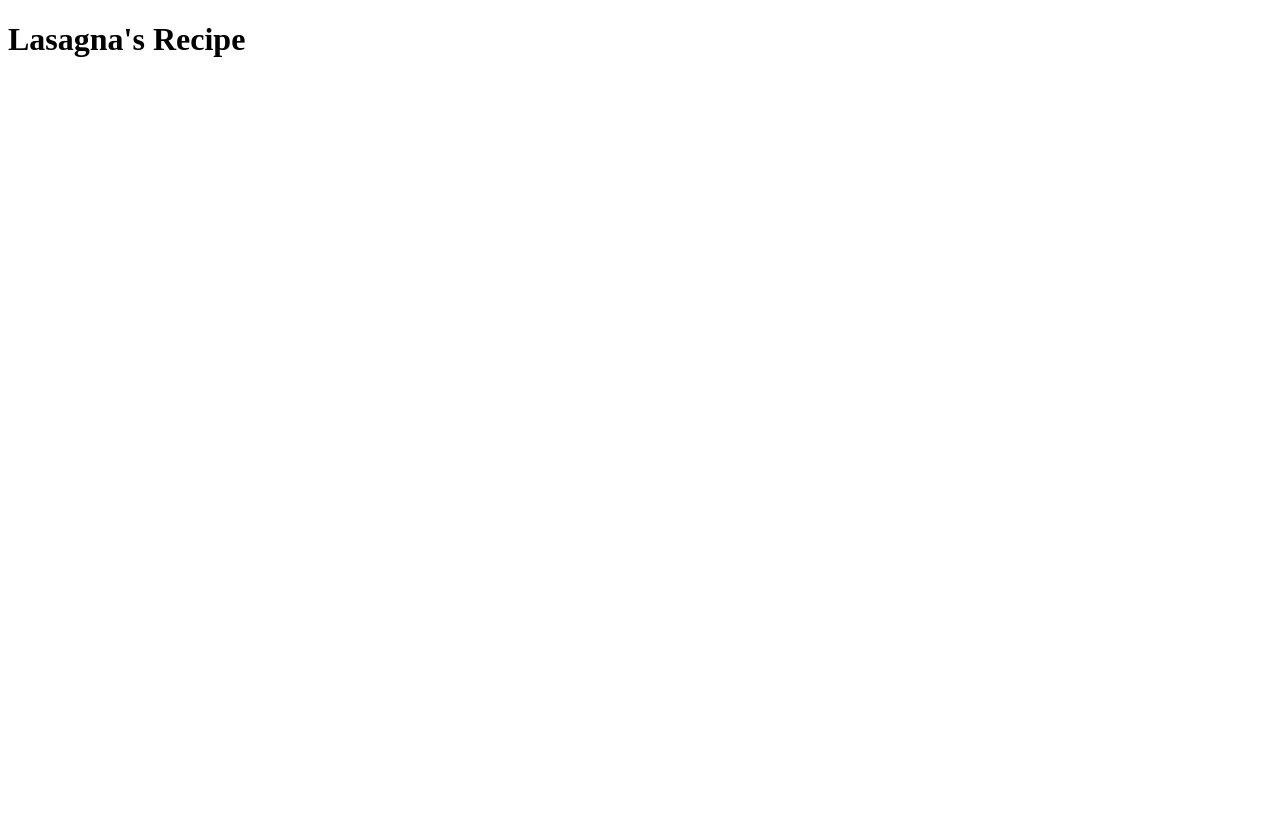
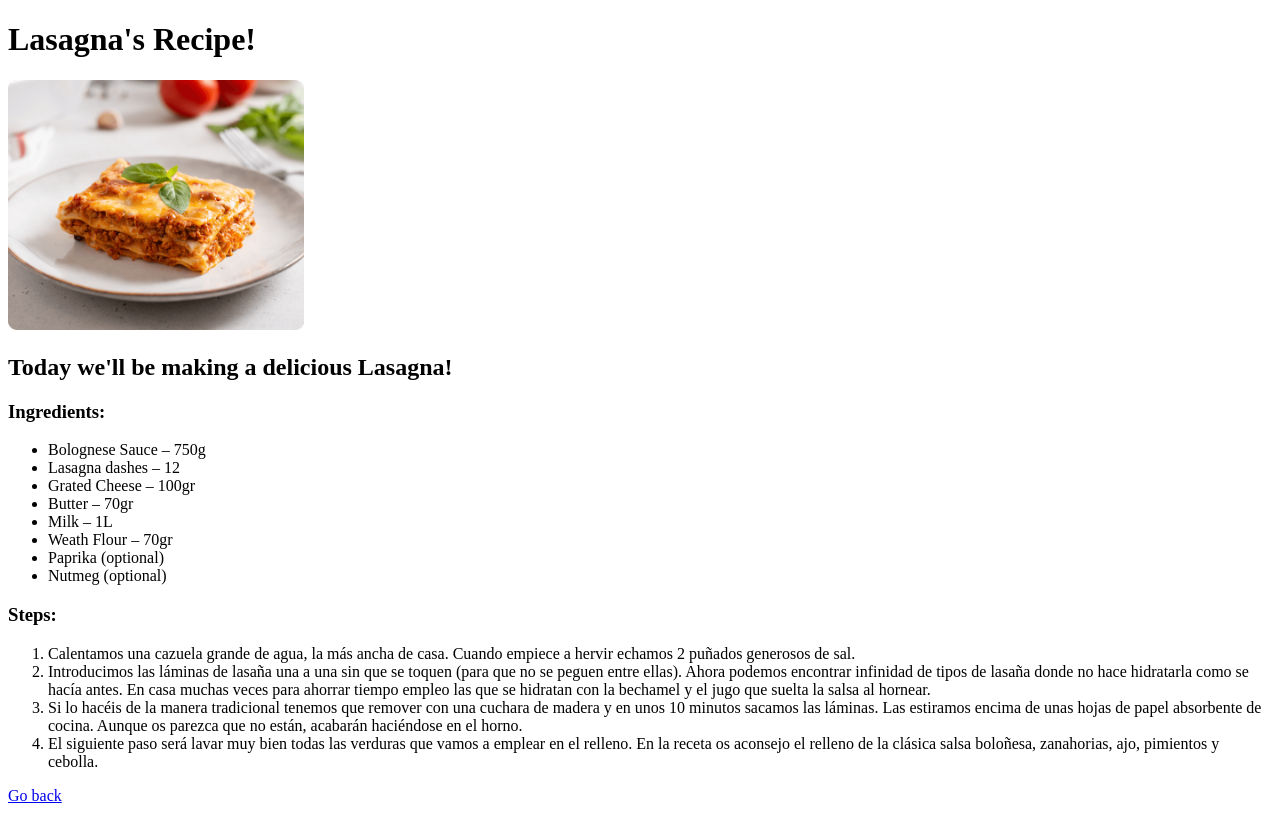
Before and after one commit to MikeKrew/odin-recipes, a plain HTML site: page recipes/lasagna.html in a window 1280 px wide. Drawn offline with Linux system fonts and the light colour scheme.

Commit message:
MAJOR UPDATE: Added two recipes and index modifications

```diff
--- a/recipes/lasagna.html
+++ b/recipes/lasagna.html
@@ -6,6 +6,27 @@
     <title>Document</title>
 </head>
 <body>
-    <h1>Lasagna's Recipe</h1>
+    <h1>Lasagna's Recipe!</h1>
+    <img src="./images/lasagna.png" alt="Lasagna's recipe final image" height="250">
+    <h2>Today we'll be making a delicious Lasagna!</h2>
+    <h3>Ingredients:</h3>
+    <ul>
+        <li>Bolognese Sauce &ndash; 750g</li>
+        <li>Lasagna dashes &ndash; 12</li>
+        <li>Grated Cheese &ndash; 100gr</li>
+        <li>Butter &ndash; 70gr</li>
+        <li>Milk &ndash; 1L</li>
+        <li>Weath Flour &ndash; 70gr</li>
+        <li>Paprika (optional)</li>
+        <li>Nutmeg (optional)</li>
+    </ul>
+    <h3>Steps:</h3>
+    <ol>
+        <li>Calentamos una cazuela grande de agua, la más ancha de casa. Cuando empiece a hervir echamos 2 puñados generosos de sal.</li>
+        <li>Introducimos las láminas de lasaña una a una sin que se toquen (para que no se peguen entre ellas). Ahora podemos encontrar infinidad de tipos de lasaña donde no hace hidratarla como se hacía antes. En casa muchas veces para ahorrar tiempo empleo las que se hidratan con la bechamel y el jugo que suelta la salsa al hornear.</li>
+        <li>Si lo hacéis de la manera tradicional tenemos que remover con una cuchara de madera y en unos 10 minutos sacamos las láminas. Las estiramos encima de unas hojas de papel absorbente de cocina. Aunque os parezca que no están, acabarán haciéndose en el horno.</li>
+        <li>El siguiente paso será lavar muy bien todas las verduras que vamos a emplear en el relleno. En la receta os aconsejo el relleno de la clásica salsa boloñesa, zanahorias, ajo, pimientos y cebolla.</li>
+    </ol>
+    <a href="/index.html">Go back</a>
 </body>
 </html>
```
Also changed, not shown: recipes/moussaka.html (+22 -1 lines), recipes/images/lasagna.png (added), recipes/images/moussaka.jpg (added).
